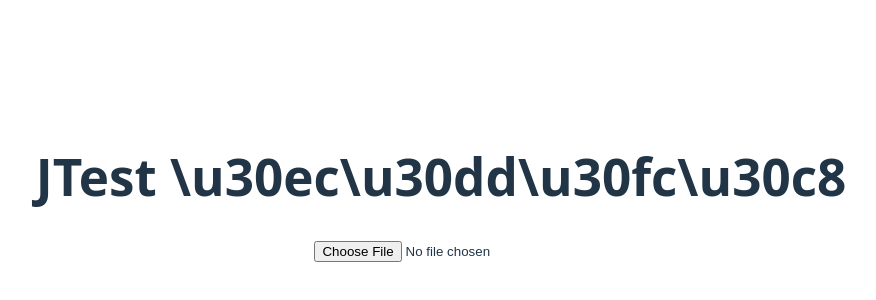
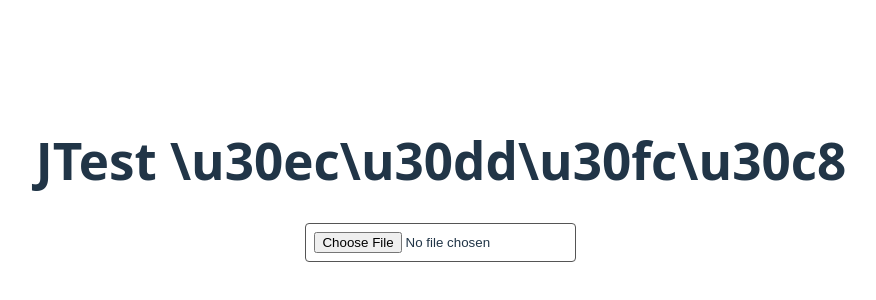
Before and after one commit to uttne/codex-sample, a React (Vite) app: page / in a window 1280 px wide. Shown: the part 212-512 px from the top of the page, without its empty margins (199-1075 px from the left). Built offline with nearby package versions, Linux system fonts and the light colour scheme.

Commit message:
Improve JTest report UI

```diff
--- a/src/App.css
+++ b/src/App.css
@@ -16,6 +16,34 @@ th, td {
   padding: 0.5em;
 }
 
+tr:nth-child(even) {
+  background-color: rgba(255, 255, 255, 0.05);
+}
+
+.filter-bar {
+  display: flex;
+  justify-content: center;
+  gap: 1rem;
+  margin-bottom: 1rem;
+}
+
+.file-input {
+  padding: 0.5rem;
+  background-color: #1a1a1a;
+  color: inherit;
+  border-radius: 4px;
+  border: 1px solid #555;
+}
+
+@media (prefers-color-scheme: light) {
+  tr:nth-child(even) {
+    background-color: #f3f3f3;
+  }
+  .file-input {
+    background-color: #fff;
+  }
+}
+
 pre {
   text-align: left;
 }
--- a/src/JTestReport.tsx
+++ b/src/JTestReport.tsx
@@ -1,4 +1,5 @@
-import { useState, ChangeEvent } from 'react'
+import { useState } from 'react'
+import type { ChangeEvent } from 'react'
 
 interface TestResult {
   name: string
@@ -10,9 +11,11 @@ interface JTestResult {
   tests: TestResult[]
 }
 
+type Filter = 'all' | 'passed' | 'failed'
+
 export default function JTestReport() {
   const [tests, setTests] = useState<TestResult[]>([])
-  const [filter, setFilter] = useState<'all' | 'passed' | 'failed'>('all')
+  const [filter, setFilter] = useState<Filter>('all')
   const [openDetails, setOpenDetails] = useState<number | null>(null)
 
   const handleFileChange = async (e: ChangeEvent<HTMLInputElement>) => {
@@ -28,6 +31,7 @@ export default function JTestReport() {
         setTests([])
       }
     } catch (err) {
+      console.error(err)
       alert('Invalid JTest file')
       setTests([])
     }
@@ -39,20 +43,33 @@ export default function JTestReport() {
   })
 
   return (
-    <div>
+    <div className="jtest-report">
       <h1>JTest \u30ec\u30dd\u30fc\u30c8</h1>
-      <input type="file" accept="application/json" onChange={handleFileChange} />
+      <div className="filter-bar">
+        <input
+          type="file"
+          accept="application/json"
+          onChange={handleFileChange}
+          className="file-input"
+        />
         {tests.length > 0 && (
-        <div>
           <label>
             \u30d5\u30a3\u30eb\u30bf\u30fc:
-            <select value={filter} onChange={(e) => setFilter(e.target.value as any)}>
+            <select
+              value={filter}
+              onChange={(e: ChangeEvent<HTMLSelectElement>) =>
+                setFilter(e.target.value as Filter)
+              }
+            >
               <option value="all">\u3059\u3079\u3066</option>
               <option value="passed">\u6210\u529f</option>
               <option value="failed">\u5931\u6557</option>
             </select>
           </label>
-          <table>
+        )}
+      </div>
+      {tests.length > 0 && (
+        <table className="test-table">
           <thead>
             <tr>
               <th>\u30c6\u30b9\u30c8\u540d</th>
@@ -75,7 +92,6 @@ export default function JTestReport() {
               ))}
             </tbody>
           </table>
-        </div>
       )}
     </div>
   )
```
Lines whose indentation alone changed are shown as unchanged.
